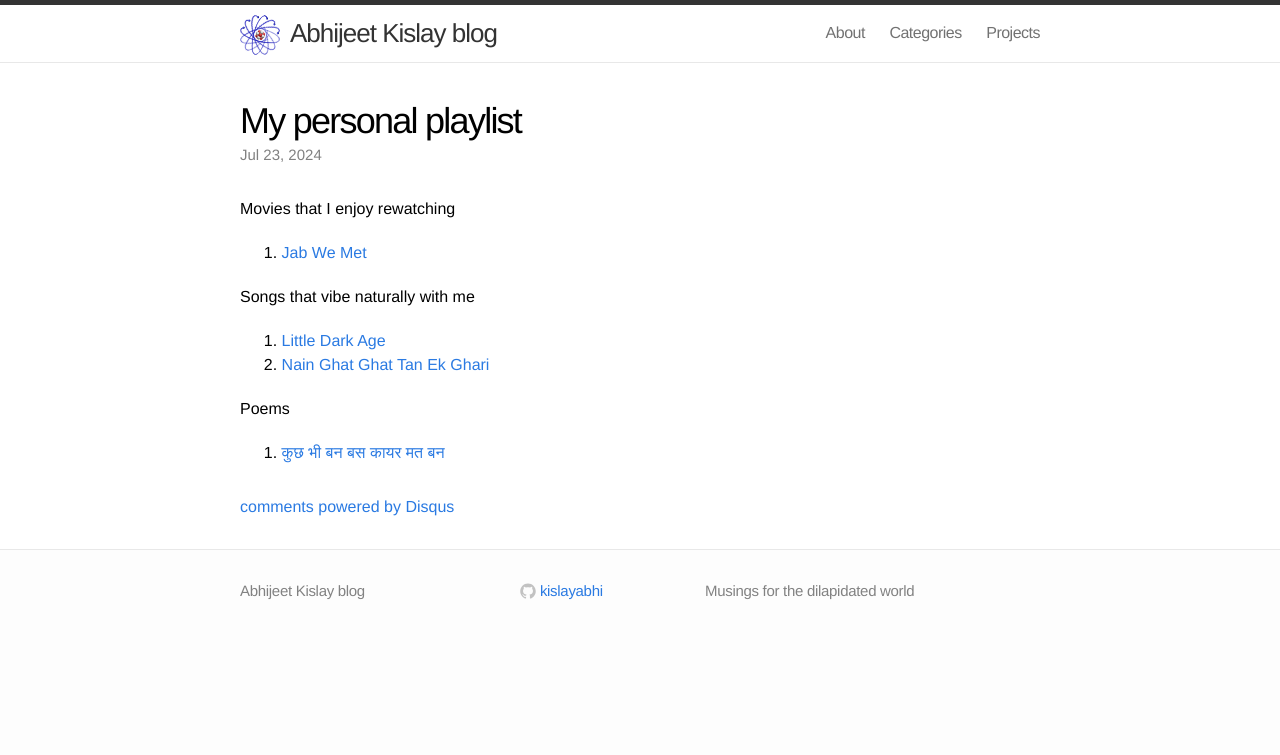
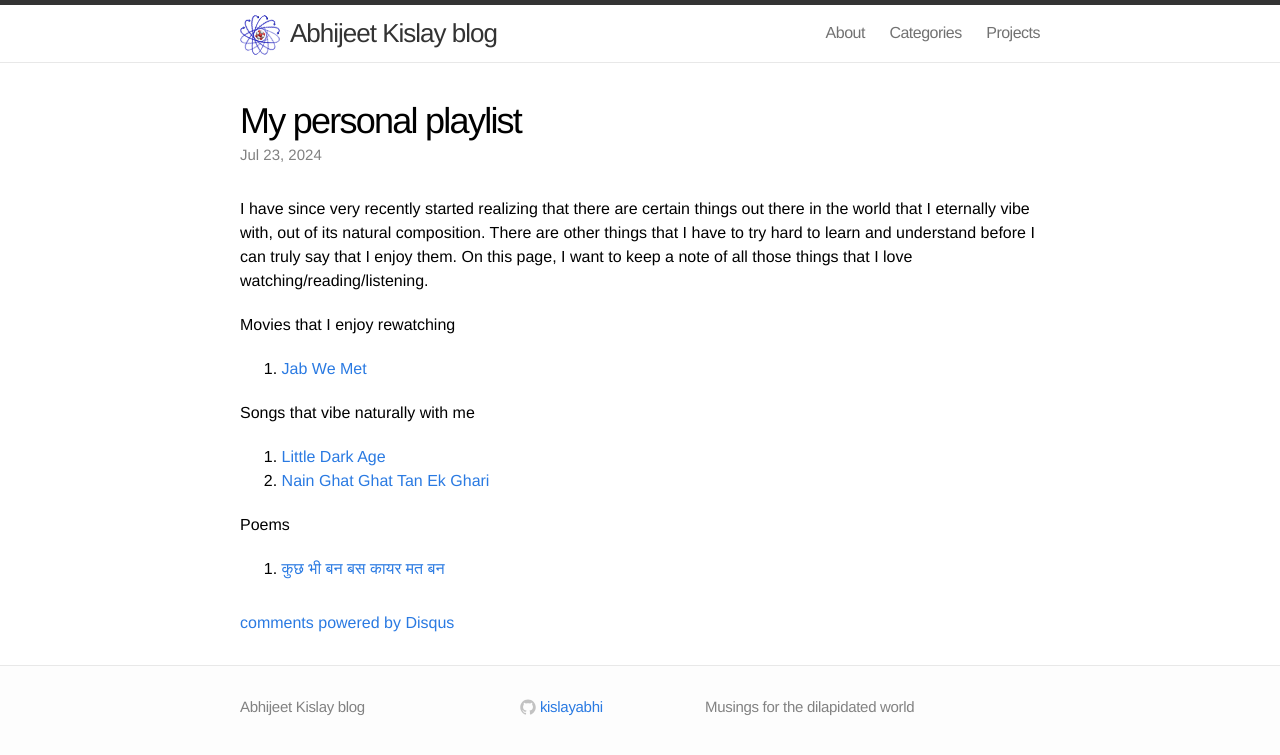
Before and after one commit to kislayabhi/kislayabhi.github.io, a Jekyll site: the page built from _posts/2024-7-23-My-personal-playlist.md, in a window 1280 px wide. Shown: the top 755 px of the page. Built offline with Jekyll 4.4.1, drawn with Linux system fonts in a browser that asks for light colours; comment, search, counter and statistics services are not loaded.

Commit message:
Update 2024-7-23-My-personal-playlist.md

```diff
--- a/_posts/2024-7-23-My-personal-playlist.md
+++ b/_posts/2024-7-23-My-personal-playlist.md
@@ -6,6 +6,8 @@ comments: true
 categories:
 - Life philosophy
 ---
+
+I have since very recently started realizing that there are certain things out there in the world that I eternally vibe with, out of its natural composition. There are other things that I have to try hard to learn and understand before I can truly say that I enjoy them. On this page, I want to keep a note of all those things that I love watching/reading/listening.
 
 Movies that I enjoy rewatching
 1. [Jab We Met](https://www.imdb.com/title/tt1093370/)
```
